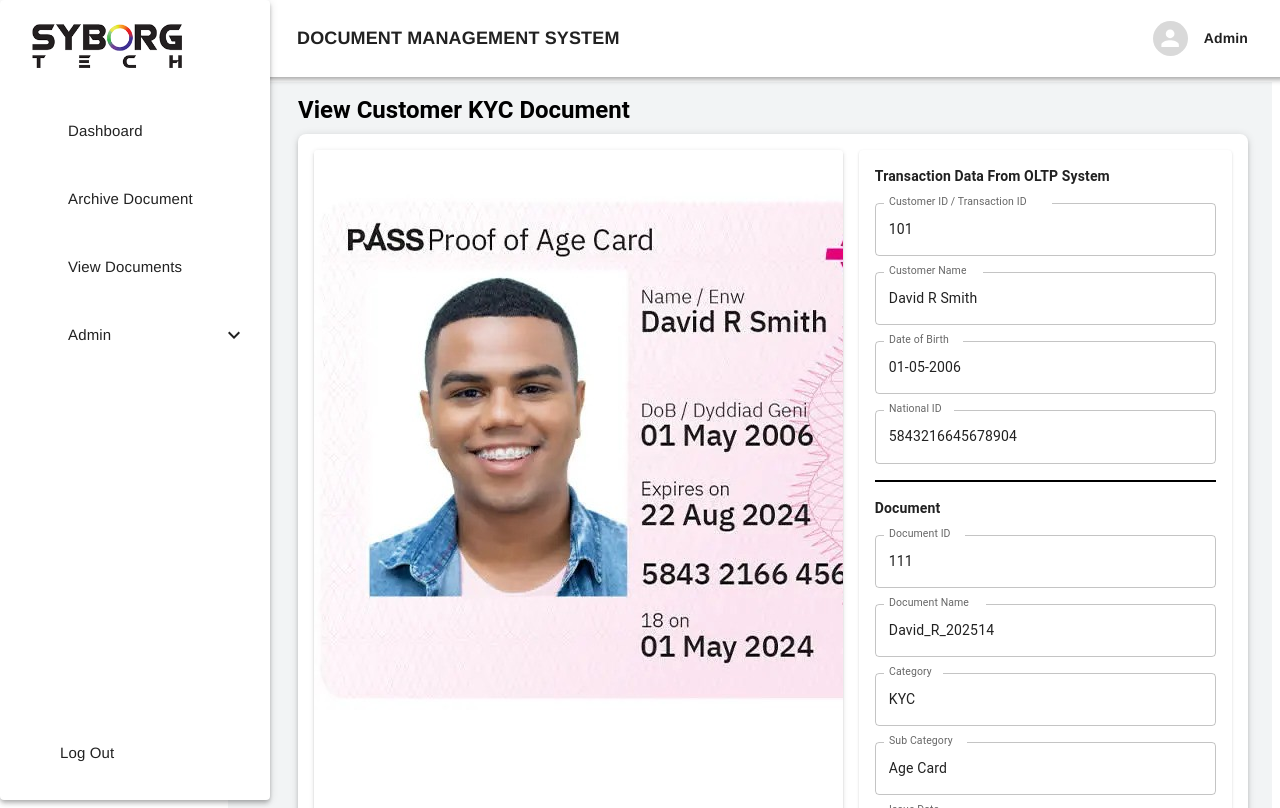
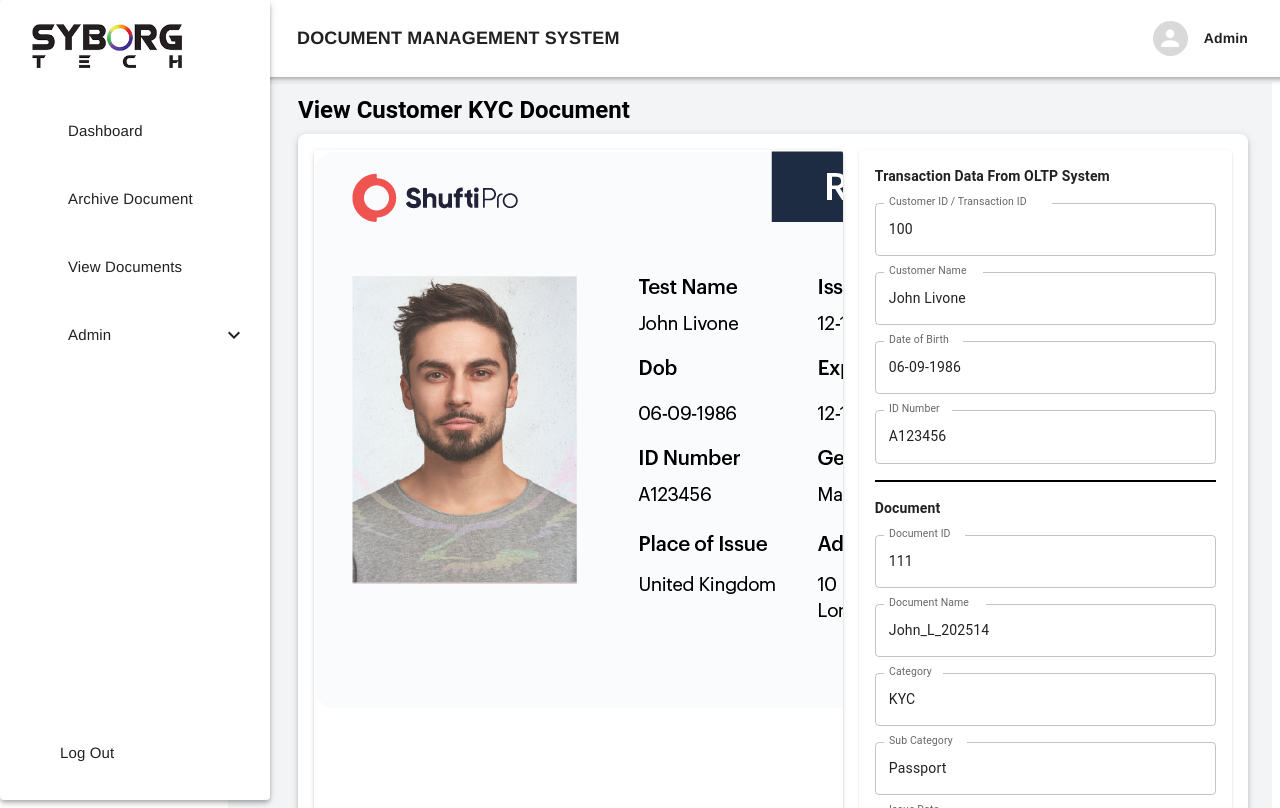
Before and after one commit to snehalku/Document-Management-System, a React (Vite) app: page /viewDocument in a window 1280 px wide. Built offline with nearby package versions, Linux system fonts and the light colour scheme; some icons are missing.

Commit message:
change new document and their data and some basic changes

```diff
--- a/src/Pages/ViewDocument.jsx
+++ b/src/Pages/ViewDocument.jsx
@@ -1,5 +1,5 @@
 import React, { useState, useEffect } from "react";
-import agecard from "../assets/agecard.jpg";
+import passport from "../assets/passport.jpg";
 import { Snackbar, Alert, Divider } from "@mui/material";
 import {
   Box,
@@ -24,6 +24,16 @@ import { useNavigate } from "react-router-dom";
 import SearchIcon from "@mui/icons-material/Search";
 
 const mockCustomerDocs = [
+  {
+    id: 100,
+    firstName: "John",
+    lastName: "Livone",
+    transactionId: "TXN123",
+    date: "2025-04-30",
+    dob: "1986-09-06",
+    expiresOn: "2030-11-12",
+    nationalId: "A123456",
+  },
   {
     id: 101,
     firstName: "David R",
@@ -126,7 +136,7 @@ const ViewDocument = () => {
                 />
               ) : (
                 <iframe
-                  src={`${selectedDoc?.path || agecard}#toolbar=0`}
+                  src={`${selectedDoc?.path || passport}#toolbar=0`}
                   title="KYC Document"
                   style={{
                     position: "absolute",
@@ -158,14 +168,14 @@ const ViewDocument = () => {
                 <TextField
                   label="Customer ID / Transaction ID"
                   fullWidth
-                  defaultValue="101"
+                  defaultValue="100"
                   InputProps={{ readOnly: true }}
                   sx={{ mb: 2 }}
                 />
                 <TextField
                   label="Customer Name"
                   fullWidth
-                  defaultValue="David R Smith"
+                  defaultValue="John Livone"
                   InputProps={{ readOnly: true }}
                   sx={{ mb: 2 }}
                 />
@@ -173,14 +183,14 @@ const ViewDocument = () => {
                 <TextField
                   label="Date of Birth"
                   fullWidth
-                  defaultValue="01-05-2006"
+                  defaultValue="06-09-1986"
                   InputProps={{ readOnly: true }}
                   sx={{ mb: 2 }}
                 />
                 <TextField
-                  label="National ID"
+                  label="ID Number"
                   fullWidth
-                  defaultValue="5843216645678904"
+                  defaultValue="A123456"
                   InputProps={{ readOnly: true }}
                   sx={{ mb: 2 }}
                 />
@@ -204,7 +214,7 @@ const ViewDocument = () => {
                 <TextField
                   label="Document Name"
                   fullWidth
-                  defaultValue="David_R_202514"
+                  defaultValue="John_L_202514"
                   InputProps={{ readOnly: true }}
                   sx={{ mb: 2 }}
                 ></TextField>
@@ -219,14 +229,14 @@ const ViewDocument = () => {
                 <TextField
                   label=" Sub Category"
                   fullWidth
-                  defaultValue="Age Card"
+                  defaultValue="Passport"
                   InputProps={{ readOnly: true }}
                   sx={{ mb: 2 }}
                 ></TextField>
                 <TextField
                   label="Issue Date"
                   fullWidth
-                  defaultValue="31-05-2006"
+                  defaultValue="12-11-2020"
                   InputProps={{ readOnly: true }}
                   sx={{ mb: 2 }}
                 />
@@ -234,7 +244,7 @@ const ViewDocument = () => {
                 <TextField
                   label="Expiry Date"
                   fullWidth
-                  defaultValue="22-08-2024"
+                  defaultValue="12-11-2030"
                   InputProps={{ readOnly: true }}
                   sx={{ mb: 2 }}
                 />
@@ -321,15 +331,14 @@ const ViewDocument = () => {
               onClose={() => setShowSnackbar(false)}
               variant="outlined"
               sx={{
-                bgcolor: "#fff", // White background
-                color: "#2e7d32", // Green text
-                borderColor: "#4caf50", // Green border
-                borderWidth: 2,
-                fontWeight: 600,
+                width: "100%",
+                fontWeight: 500,
                 fontSize: "1rem",
-                boxShadow: 2,
-                borderRadius: 2,
-                px: 2,
+                boxShadow: 3,
+                backgroundColor: "#2e7d32",
+                color: "#fff",
+                display: "flex",
+                alignItems: "center",
               }}
             >
               Your document has been approved.
```
